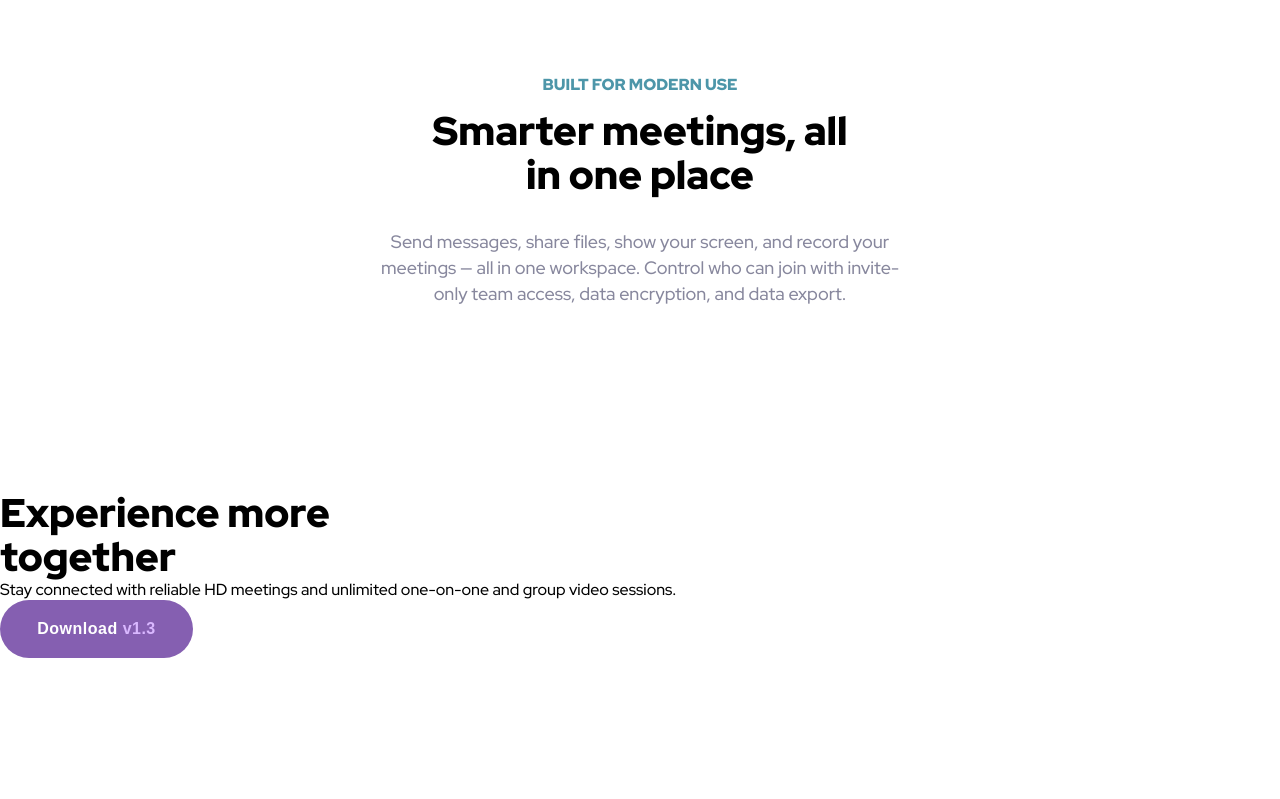
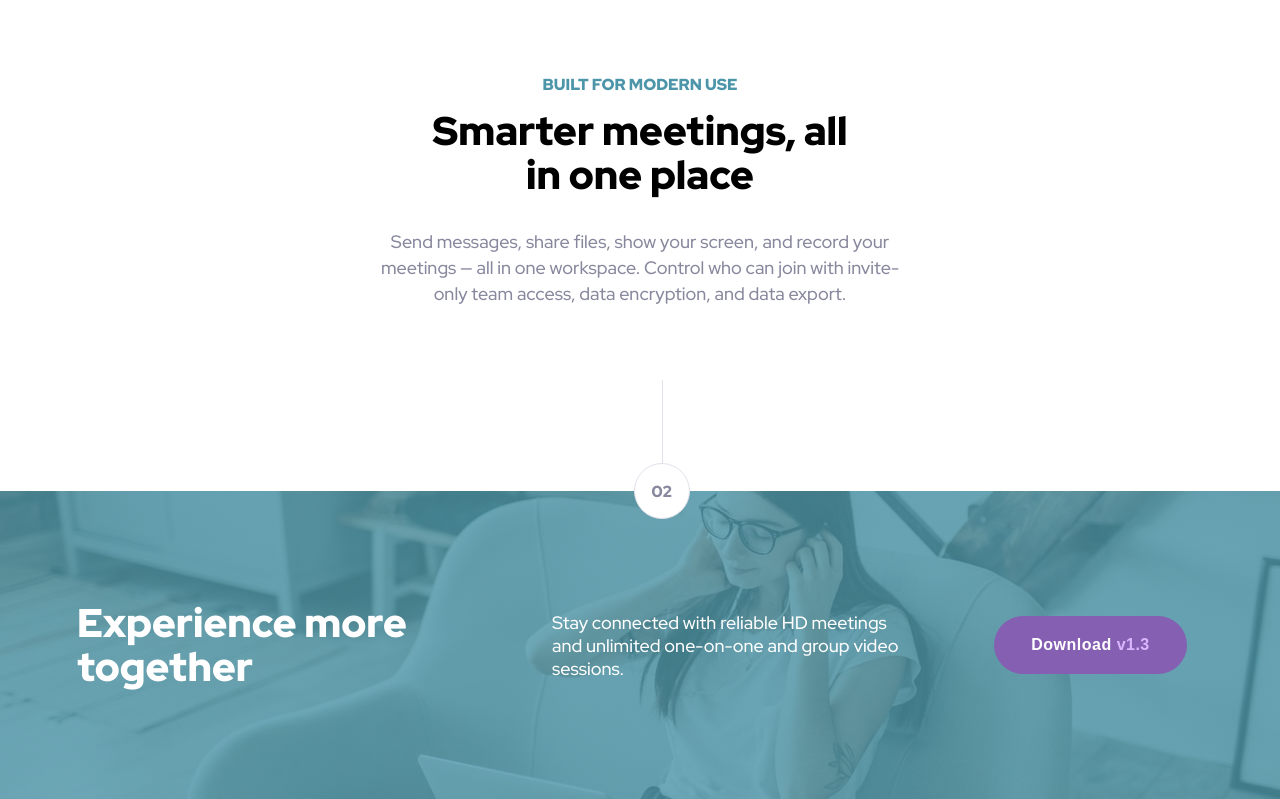
Before and after one commit to Pepeleeno/meet-landing-page, a plain HTML site: page index.html in a window 1280 px wide. Shown: the part 1072-1871 px from the top of the page. Before the commit the page ends 1730 px from the top, so only its background shows below. Drawn offline with Linux system fonts and the light colour scheme.

Commit message:
Update index.html

```diff
--- a/index.html
+++ b/index.html
@@ -40,10 +40,18 @@
     </div>
   </main>
 
+
+
+
   <footer>
-    <h3>Experience more together</h3>
-    <p>Stay connected with reliable HD meetings and unlimited one-on-one and group video sessions.</p>
-    <button class="download_btn" id="pink_btn">Download <span class="footer_span">v1.3</span></button>
+    <div class="circle-second">
+      <p class="number">02</p>
+    </div>
+    <div class="footer-wrapper">
+      <h3>Experience more together</h3>
+      <p>Stay connected with reliable HD meetings and unlimited one-on-one and group video sessions.</p>
+      <button class="download_btn" id="pink_btn">Download <span class="footer_span">v1.3</span></button>
+    </div>
   </footer>
 </body>
 </html>
```
